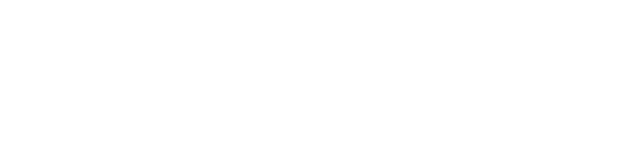
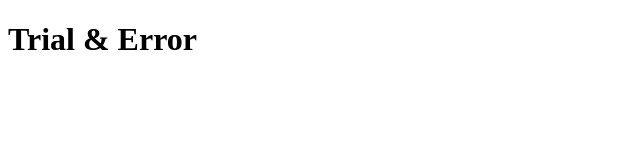
Before and after one commit to hestu14/passing_url_searchparams, a plain HTML site: page index.html in a window 1280 px wide. Shown: the whole page, without its empty margins (0-640 px from the left). Drawn offline with Linux system fonts and the light colour scheme.

Commit message:
trial passing part 3

```diff
--- a/index.html
+++ b/index.html
@@ -8,7 +8,7 @@
 </head>
 
 <body>
-
+    <h1>Trial & Error</h1>
     <div id="nama"></div>
     <div id="alamat"></div>
 
```
